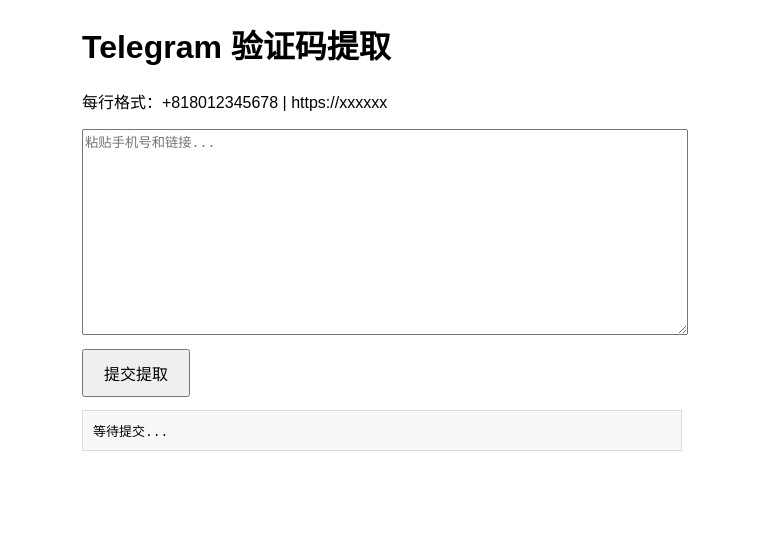
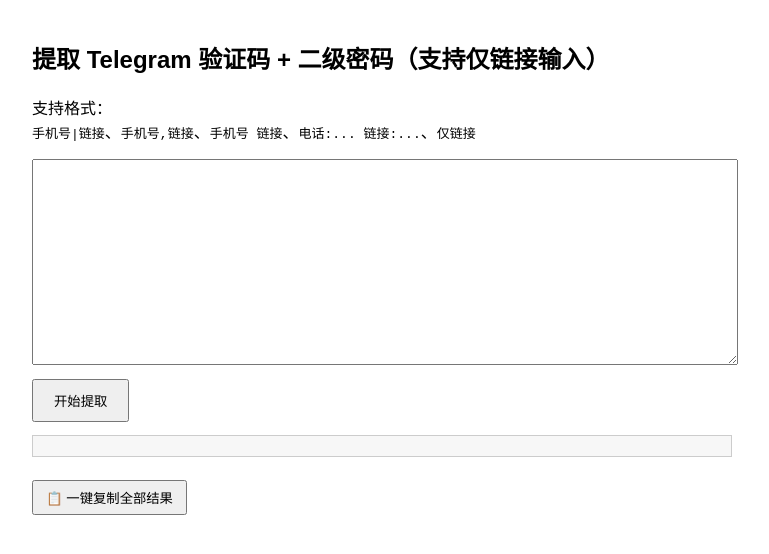
Before and after one commit to duola01/telegram-code-web, a plain HTML site: page index.html in a window 1280 px wide. Shown: the whole page, without its empty margins (258-1027 px from the left). Drawn offline with Linux system fonts and the light colour scheme.

Commit message:
Add files via upload

```diff
--- a/index.html
+++ b/index.html
@@ -2,44 +2,90 @@
 <html lang="zh">
 <head>
   <meta charset="UTF-8" />
-  <meta name="viewport" content="width=device-width, initial-scale=1.0" />
-  <title>Telegram 验证码提取</title>
+  <meta name="viewport" content="width=device-width, initial-scale=1.0"/>
+  <title>验证码+密码提取（支持仅链接）</title>
   <style>
-    body { font-family: Arial, sans-serif; max-width: 600px; margin: 20px auto; }
+    body { font-family: sans-serif; padding: 20px; max-width: 700px; margin: auto; }
     textarea { width: 100%; height: 200px; margin-bottom: 10px; }
-    button { padding: 10px 20px; font-size: 16px; }
-    pre { background-color: #f8f8f8; padding: 10px; border: 1px solid #ddd; white-space: pre-wrap; }
+    pre { background: #f7f7f7; padding: 10px; white-space: pre-wrap; border: 1px solid #ccc; }
+    button { padding: 10px 20px; }
   </style>
 </head>
 <body>
-  <h1>Telegram 验证码提取</h1>
-  <p>每行格式：+818012345678 | https://xxxxxx</p>
-  <textarea id="input" placeholder="粘贴手机号和链接..."></textarea>
-  <button onclick="submit()">提交提取</button>
-  <pre id="output">等待提交...</pre>
+  <h2>提取 Telegram 验证码 + 二级密码（支持仅链接输入）</h2>
+  <p>支持格式：<br>
+  <code>手机号|链接</code>、<code>手机号,链接</code>、<code>手机号 链接</code>、<code>电话:... 链接:...</code>、<code>仅链接</code></p>
+  <textarea id="input"></textarea>
+  <br/>
+  <button onclick="extractAll()">开始提取</button>
+  <pre id="output"></pre>
 
   <script>
-    async function submit() {
-      const raw = document.getElementById("input").value.trim();
-      const lines = raw.split("\n");
-      const data = lines.map(line => {
-        const [phone, url] = line.split("|").map(x => x.trim());
-        return { phone, url };
-      });
+    function extractLines(raw) {
+      return raw.split("\n").map((line, idx) => {
+        line = line.trim();
+        if (!line) return null;
 
-      document.getElementById("output").textContent = "请求中...";
+        let phone = "", url = "";
+
+        if (line.includes("|")) {
+          [phone, url] = line.split("|");
+        } else if (line.includes(",")) {
+          [phone, url] = line.split(",");
+        } else if (line.includes("http") && line.includes("电话")) {
+          const phoneMatch = line.match(/电话[:：]\s*([+\d]+)/);
+          const urlMatch = line.match(/链接[:：]\s*(https?:\/\/\S+)/);
+          if (phoneMatch) phone = phoneMatch[1];
+          if (urlMatch) url = urlMatch[1];
+        } else if (line.includes("http")) {
+          const parts = line.split(/\s+/);
+          if (parts.length === 2) {
+            phone = parts[0];
+            url = parts[1];
+          } else {
+            phone = "链接" + (idx + 1);
+            url = line;
+          }
+        }
+
+        return url ? { phone: phone || "链接" + (idx + 1), url: url.trim() } : null;
+      }).filter(Boolean);
+    }
+
+    async function extractAll() {
+      const input = document.getElementById("input").value;
+      const entries = extractLines(input);
+      const outputEl = document.getElementById("output");
+      outputEl.textContent = "正在处理 " + entries.length + " 条记录...\n";
+
       try {
-        const res = await fetch("https://telegram-code-api-qd41.onrender.com/batch-codes", {
+        const res = await fetch("https://telegram-code-api-1.onrender.com/batch-codes", {
           method: "POST",
           headers: { "Content-Type": "application/json" },
-          body: JSON.stringify(data)
+          body: JSON.stringify(entries)
         });
-        const text = await res.text();
-        document.getElementById("output").textContent = text;
+        const results = await res.json();
+        outputEl.textContent = results.map(r =>
+          `${r.phone} - ${r.code} - ${r.pass2fa || "无密码"}`
+        ).join("\n");
       } catch (e) {
-        document.getElementById("output").textContent = "请求失败：" + e.message;
+        outputEl.textContent = "请求失败：" + e.message;
       }
     }
   </script>
-</body>
+
+    <script>
+    function copyResults() {
+        const output = document.getElementById("output");
+        const text = output.innerText || output.textContent;
+        navigator.clipboard.writeText(text).then(() => {
+            alert("结果已复制到剪贴板！");
+        }, err => {
+            alert("复制失败：" + err);
+        });
+    }
+    </script>
+    <button onclick="copyResults()" style="margin-top:10px;padding:6px 12px;">📋 一键复制全部结果</button>
+    </body>
+
 </html>
```
